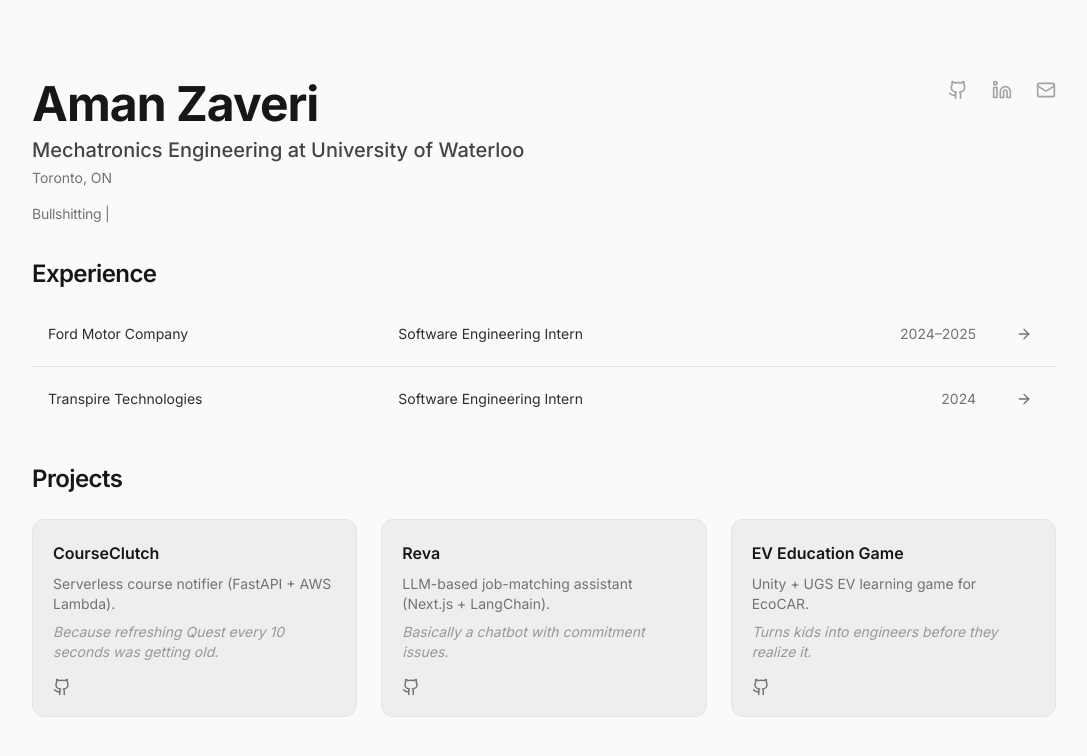
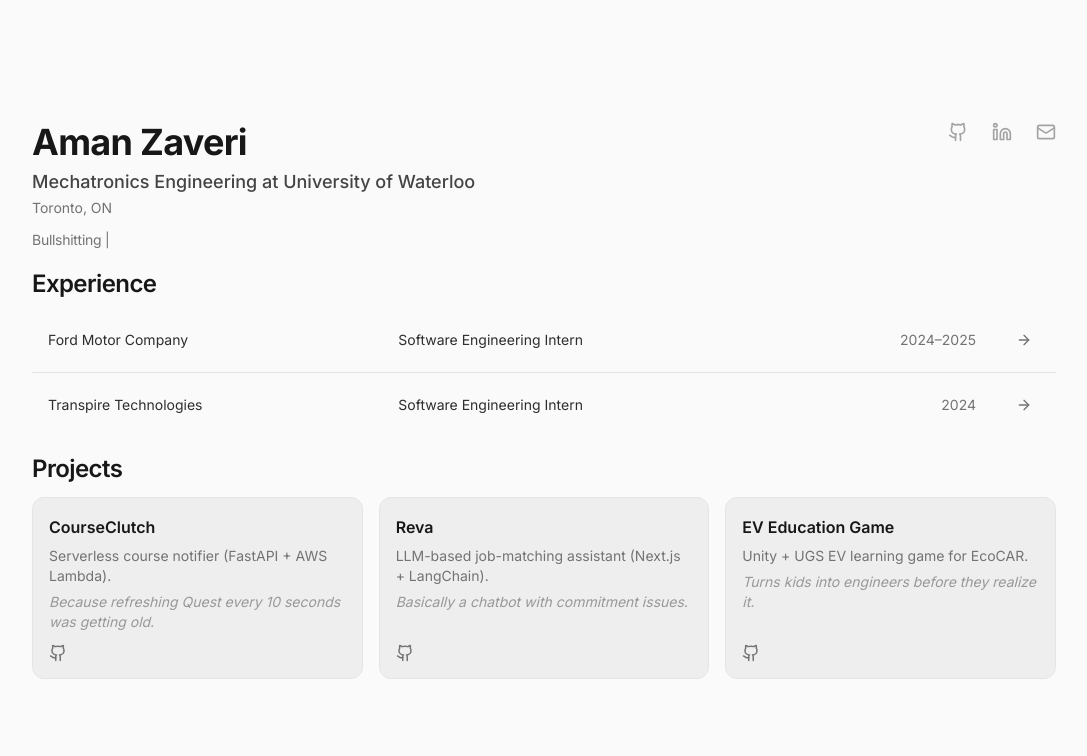
Before and after one commit to amanzav/portfolio, a Next.js app: page / in a window 1280 px wide. Shown: the top 756 px of the page, without its empty margins (96-1183 px from the left). Built offline with nearby package versions, Linux system fonts and the light colour scheme.

Commit message:
updated page fitting format

```diff
--- a/app/globals.css
+++ b/app/globals.css
@@ -26,6 +26,14 @@
   body {
     @apply bg-background text-foreground leading-relaxed;
     font-feature-settings: "rlig" 1, "calt" 1;
+  }
+
+  /* Prevent scrolling on desktop/tablet, allow on mobile */
+  @media (min-width: 640px) {
+    html, body {
+      overflow: hidden;
+      height: 100vh;
+    }
   }
   .theme {
     --animate-blink-cursor: blink-cursor 1.2s step-end infinite;
--- a/app/page.tsx
+++ b/app/page.tsx
@@ -4,8 +4,8 @@ import { Projects } from "@/components/Projects";
 
 export default function Home() {
   return (
-    <main className="min-h-screen flex items-start justify-center pt-[10vh] px-6">
-      <div className="w-full max-w-5xl mx-auto space-y-8">
+    <main className="h-screen overflow-hidden md:overflow-hidden sm:overflow-auto flex items-center justify-center px-6 py-6">
+      <div className="w-full max-w-5xl mx-auto flex flex-col gap-4 max-h-full overflow-y-auto md:overflow-y-hidden">
         <Header />
         <ExperienceTable />
         <Projects />
--- a/components/ExperienceTable.tsx
+++ b/components/ExperienceTable.tsx
@@ -58,9 +58,9 @@ export function ExperienceTable() {
       initial={{ opacity: 0, y: 8 }}
       animate={{ opacity: 1, y: 0 }}
       transition={{ duration: 0.18, ease: "easeOut", delay: 0.1 }}
-      className="mb-10"
+      className="flex-shrink-0"
     >
-      <h2 className="text-2xl font-semibold text-foreground mb-3 tracking-tight">
+      <h2 className="text-2xl font-semibold text-foreground mb-2 tracking-tight">
         Experience
       </h2>
       <Table>
--- a/components/Header.tsx
+++ b/components/Header.tsx
@@ -11,7 +11,7 @@ export function Header() {
       initial={{ opacity: 0, y: 8 }}
       animate={{ opacity: 1, y: 0 }}
       transition={{ duration: 0.18, ease: "easeOut" }}
-      className="mb-8"
+      className="flex-shrink-0"
     >
       {/* Invisible Quarter Circle Theme Toggle - Top Right Corner */}
       <AnimatedThemeToggler
@@ -24,8 +24,8 @@ export function Header() {
       />
 
       {/* Name and Social Links Row */}
-      <div className="flex items-start justify-between mb-2">
-        <h1 className="text-5xl font-bold tracking-[-0.02em]">
+      <div className="flex items-start justify-between mb-1.5">
+        <h1 className="text-4xl font-bold tracking-[-0.02em]">
           Aman Zaveri
         </h1>
 
@@ -34,10 +34,10 @@ export function Header() {
       </div>
 
       {/* Title and Location */}
-      <p className="text-xl font-medium text-foreground/80 mb-1">
+      <p className="text-lg font-medium text-foreground/80 mb-0.5">
         Mechatronics Engineering at University of Waterloo
       </p>
-      <p className="text-sm text-muted mb-3">Toronto, ON</p>
+      <p className="text-sm text-muted mb-2">Toronto, ON</p>
       <TypingAnimation
         words={[
           "Bullshitting my way through uni",
--- a/components/Projects.tsx
+++ b/components/Projects.tsx
@@ -38,11 +38,11 @@ export function Projects() {
       initial={{ opacity: 0, y: 8 }}
       animate={{ opacity: 1, y: 0 }}
       transition={{ duration: 0.18, ease: "easeOut", delay: 0.15 }}
-      className="pb-12"
+      className="flex-shrink-0"
     >
-      <h2 className="text-2xl font-semibold text-foreground mb-6 tracking-tight">Projects</h2>
+      <h2 className="text-2xl font-semibold text-foreground mb-3 tracking-tight">Projects</h2>
 
-      <div className="grid grid-cols-1 md:grid-cols-3 gap-6">
+      <div className="grid grid-cols-1 md:grid-cols-3 gap-4">
         {projects.map((project, index) => (
           <motion.div
             key={index}
@@ -50,13 +50,13 @@ export function Projects() {
             whileInView={{ opacity: 1, y: 0 }}
             viewport={{ once: true }}
             transition={{ duration: 0.2, ease: "easeOut", delay: index * 0.05 }}
-            className="rounded-xl border border-border bg-foreground/5 p-5 transition-transform duration-150 hover:scale-[1.02] hover:-translate-y-[2px]"
+            className="rounded-xl border border-border bg-foreground/5 p-4 transition-transform duration-150 hover:scale-[1.02] hover:-translate-y-[2px]"
           >
             <div className="flex flex-col h-full">
-              <h3 className="font-semibold text-foreground mb-2">
+              <h3 className="font-semibold text-foreground mb-1.5">
                 {project.name}
               </h3>
-              <p className="text-sm text-muted mb-2">{project.description}</p>
+              <p className="text-sm text-muted mb-1.5">{project.description}</p>
 
               {/* Subtext with subtle animation */}
               <motion.p
@@ -64,7 +64,7 @@ export function Projects() {
                 whileInView={{ opacity: 1 }}
                 viewport={{ once: true }}
                 transition={{ duration: 0.3, delay: 0.1 }}
-                className="text-sm text-muted/70 italic mb-4 flex-1"
+                className="text-sm text-muted/70 italic mb-3 flex-1"
               >
                 {project.subtext}
               </motion.p>
```
